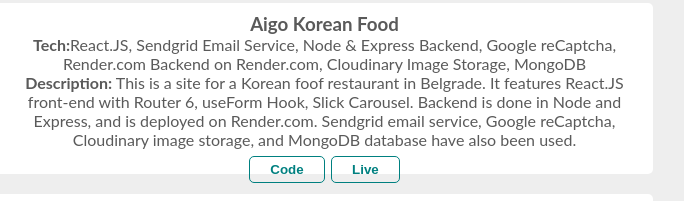
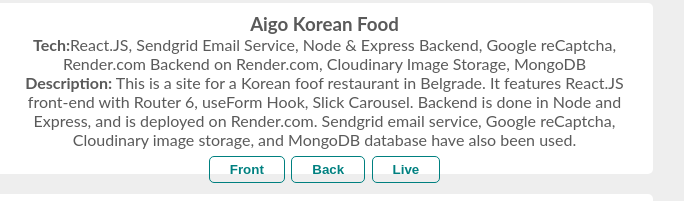
Before and after one commit to TatsuKenshi/portfolio, a plain HTML site: page index.html in a window 1280 px wide. Shown: the part 1613-1814 px from the top of the page, 468-1152 px from the left. Drawn offline with Linux system fonts and the light colour scheme.

Commit message:
aigo links fix

```diff
--- a/index.html
+++ b/index.html
@@ -233,10 +233,13 @@
             </p>
           </div>
           <div class="regular-links">
-            <a href="https://github.com/TatsuKenshi/akerman-law-firm-site">
-              <button class="regular-btn">Code</button>
+            <a href="https://github.com/TatsuKenshi/aigo-final">
+              <button class="regular-btn">Front</button>
             </a>
-            <a href="https://papaya-alfajores-5ba161.netlify.app/">
+            <a href="https://github.com/TatsuKenshi/aigo-final-backend">
+              <button class="regular-btn">Back</button>
+            </a>
+            <a href="https://comforting-travesseiro-fbc075.netlify.app/">
               <button class="regular-btn">Live</button>
             </a>
           </div>
```
